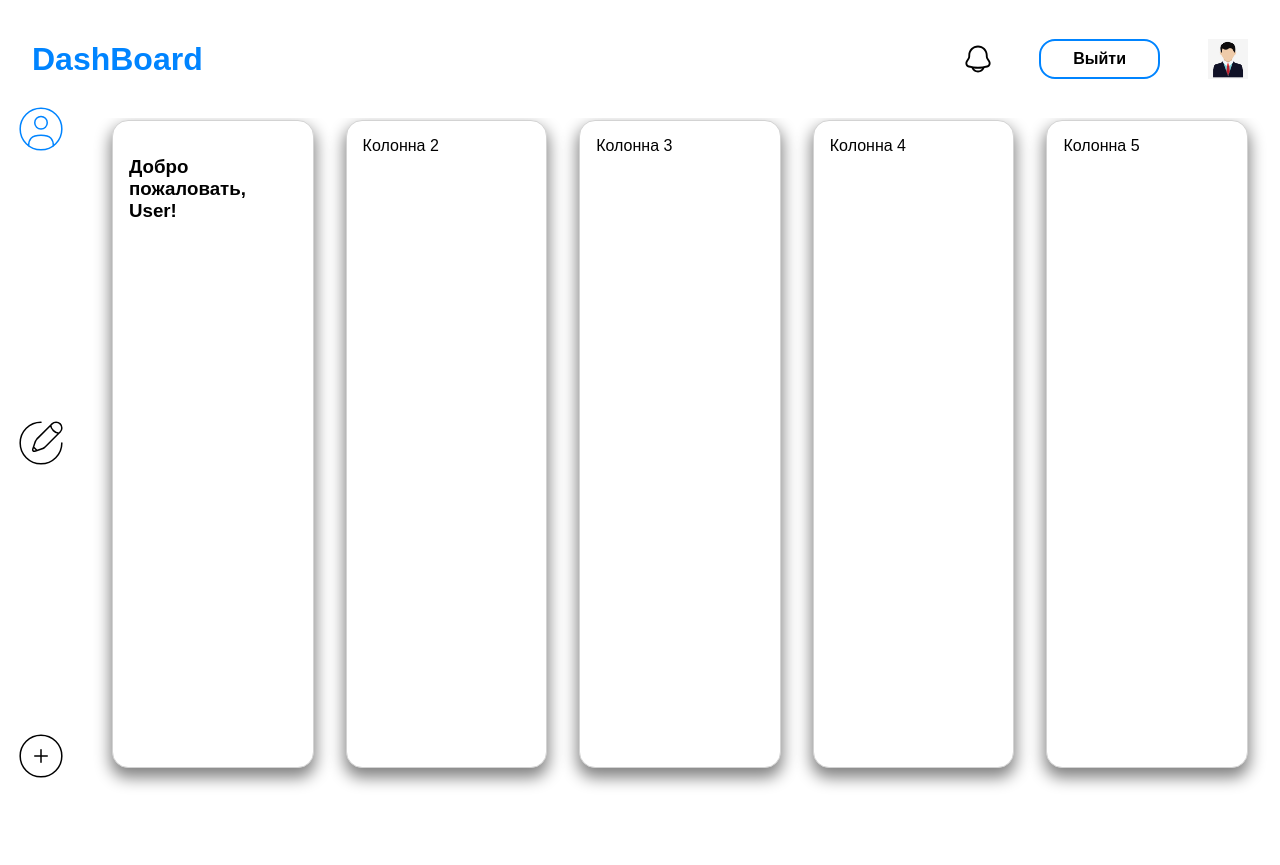
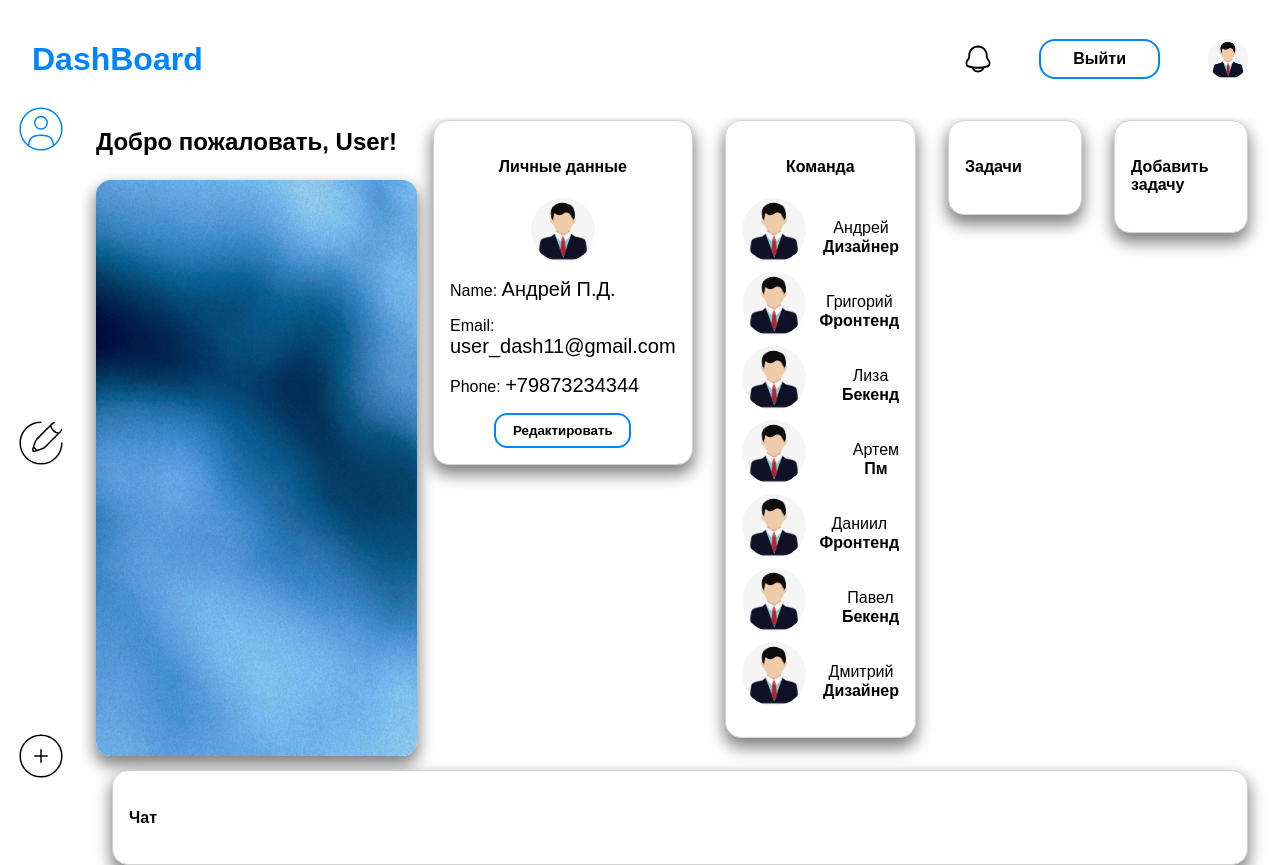
Before and after one commit to firstdray/Hackaton, a React (Create React App) app: page /profile in a window 1280 px wide. Before the commit the page ends 800 px from the top, so only its background shows below. Built offline with nearby package versions, Linux system fonts and the light colour scheme.

Commit message:
update profile.jsx and profile.css

```diff
--- a/src/components/Profile/profile.css
+++ b/src/components/Profile/profile.css
@@ -4,6 +4,11 @@
     height: 100vh;
 
 }
+
+img {
+    border-radius: 50%;
+}
+
 
 .Profile .header {
     position: fixed;
@@ -35,14 +40,6 @@
     vertical-align: middle;
 }
 
-/*.Profile .header .header-buttons button {*/
-/*    background: white;*/
-/*    color: black;*/
-/*    border: 2px solid #0084ff;*/
-/*    border-radius: 1em;*/
-/*    padding: .1em 2em;*/
-/*    font-weight: bold;*/
-/*}*/
 
 .Profile .header .header-buttons .link {
     background: white;
@@ -81,7 +78,7 @@
 .Profile .sidebar button {
     background: white;
     padding: 0;
-    border:none;
+    border: none;
     cursor: pointer;
 }
 
@@ -100,7 +97,21 @@
     flex-wrap: wrap;
 }
 
-.Profile .main .column {
+.Profile .main .greetings h3 {
+    font-size: 1.5em;
+}
+
+.Profile .main .greetings img {
+    border-radius: 0.93em;
+    width: 321px;
+    max-height: 911px;
+    height: 88.6%;
+    box-shadow: 0 .5em 1em .1em gray;
+}
+
+
+.Profile .main .column-data {
+    height: fit-content;
     margin: 1em;
     background: white;
     padding: 1em;
@@ -109,6 +120,126 @@
     border-radius: 1em;
     box-shadow: 0 .5em 1em .1em gray;
     flex: 1 1 1em;
+    display: flex;
+    flex-direction: column;
+    align-items: center;
+}
+
+.Profile .main .column-data h4 {
+    font-size: 1em;
+    text-align: center;
+}
+
+.Profile .main .column-data img {
+    width: 4em;
+    height: 4em;
+}
+
+.Profile .main .column-data p {
+    font-size: 1em;
+}
+.Profile .main .column-data span {
+    font-size: 1.25rem;
+}
+
+.Profile .main .column-data button {
+    background: white;
+    color: black;
+    border: 2px solid #0084ff;
+    border-radius: 1em;
+    padding: .625em 1.25em;
+    font-weight: bold;
+    display: flex;
+    text-decoration: none;
+    align-items: center;
+    cursor: pointer;
+}
+
+.Profile .main .column-team {
+    margin: 1em;
+    background: white;
+    padding: 1em;
+    box-sizing: border-box;
+    border: 1px solid lightgray;
+    border-radius: 1em;
+    box-shadow: 0 .5em 1em .1em gray;
+    flex: 1 1 1em;
+    width: 12em;
+}
+
+.Profile .main .column-team h4 {
+    text-align: center;
+    font-size: 1em;
+}
+
+.Profile .main .column-team .gp {
+    display: flex;
+    flex-direction: column;
+    gap: .625em;
+}
+
+.Profile .main .column-team .team {
+    display: flex;
+    flex-direction: row;
+    align-items: center;
+    gap: .875em;
+    justify-content: space-between;
+}
+
+.Profile .main .column-team .team img {
+    width: 4em;
+    height: 4em;
+}
+
+.Profile .main .column-team .team .desc {
+    display: flex;
+    flex-direction: column;
+    align-items: center;
+    line-height: .18em;
+    text-align: center;
+}
+
+.Profile .main .column-team .team .desc span {
+    font-weight: bold;
+}
+
+.Profile .main .column-tasc {
+    margin: 1em;
+    background: white;
+    padding: 1em;
+    box-sizing: border-box;
+    border: 1px solid lightgray;
+    border-radius: 1em;
+    box-shadow: 0 .5em 1em .1em gray;
+    flex: 1 1 1em;
+    height: fit-content;
+    width: 12em;
+}
+
+.Profile .main .column-add {
+    margin: 1em;
+    background: white;
+    padding: 1em;
+    box-sizing: border-box;
+    border: 1px solid lightgray;
+    border-radius: 1em;
+    box-shadow: 0 .5em 1em .1em gray;
+    flex: 1 1 1em;
+    height: fit-content;
+    width: 12em;
+}
+
+.Profile .main .column-chat {
+    margin: 1em;
+    background: white;
+    padding: 1em;
+    box-sizing: border-box;
+    border: 1px solid lightgray;
+    border-radius: 1em;
+    box-shadow: 0 .5em 1em .1em gray;
+    flex: 1 1 1em;
+    height: fit-content;
+    width: 12em;
 }
 
 @media (orientation: portrait) {
--- a/src/components/Profile/profile.jsx
+++ b/src/components/Profile/profile.jsx
@@ -4,25 +4,110 @@ import "./profile.css"
 
 import profile from "../../assets/icons/profileAct.svg"
 import dashboard from "../../assets/icons/dashboard.svg"
+import bg from "../../assets/image/bg.jpg"
+import userpic from "../../assets/image/userpic.png"
 
 import Sidebar  from "./Sidebar/sidebar";
 import Header  from "../Header/header";
 
 class Profile extends React.Component {
     render() {
+        let span = <>Дизайнер</>;
         return (
             <>
-            <div className="Profile">
-                <Header/>
-                <Sidebar profile={profile} dashboard={dashboard}/>
-                <div className="main">
-                    <div className="column"><h3>Добро пожаловать, User!</h3></div>
-                    <div className="column">Колонна 2</div>
-                    <div className="column">Колонна 3</div>
-                    <div className="column">Колонна 4</div>
-                    <div className="column">Колонна 5</div>
+                <div className="Profile">
+                    <Header/>
+                    <Sidebar profile={profile} dashboard={dashboard}/>
+                    <div className="main">
+                        <div className="greetings">
+                            <h3>Добро пожаловать, User!</h3>
+                            <img src={bg} alt="bg"/>
+                        </div>
+                        <div className="column-data">
+                            <h4>Личные данные</h4>
+                            <img src={userpic} alt="user"/>
+                            <div className="data">
+                                <p>Name: <span>Андрей П.Д.</span></p>
+                                <p>Email: <span>user_dash11@gmail.com</span></p>
+                                <p>Phone: <span>+79873234344</span></p>
+                            </div>
+                            <button>Редактировать</button>
+                        </div>
+
+                        <div className="column-team">
+                            <h4>Команда</h4>
+                            <div className="gp">
+                                <div className="team">
+                                    <img src={userpic} alt="user"/>
+                                    <div className="desc">
+                                        <p>Андрей</p>
+                                        <span>Дизайнер</span>
+                                    </div>
+                                </div>
+
+                                <div className="team">
+                                    <img src={userpic} alt="user"/>
+                                    <div className="desc">
+                                        <p>Григорий</p>
+                                        <span>Фронтенд</span>
+                                    </div>
+                                </div>
+
+                                <div className="team">
+                                    <img src={userpic} alt="user"/>
+                                    <div className="desc">
+                                        <p>Лиза</p>
+                                        <span>Бекенд</span>
+                                    </div>
+                                </div>
+
+                                <div className="team">
+                                    <img src={userpic} alt="user"/>
+                                    <div className="desc">
+                                        <p>Артем</p>
+                                        <span>Пм</span>
+                                    </div>
+                                </div>
+
+                                <div className="team">
+                                    <img src={userpic} alt="user"/>
+                                    <div className="desc">
+                                        <p>Даниил</p>
+                                        <span>Фронтенд</span>
+                                    </div>
+                                </div>
+
+                                <div className="team">
+                                    <img src={userpic} alt="user"/>
+                                    <div className="desc">
+                                        <p>Павел</p>
+                                        <span>Бекенд</span>
+                                    </div>
+                                </div>
+
+                                <div className="team">
+                                    <img src={userpic} alt="user"/>
+                                    <div className="desc">
+                                        <p>Дмитрий</p>
+                                        <span>Дизайнер</span>
+                                    </div>
+                                </div>
+                            </div>
+                        </div>
+
+                        <div className="column-tasc">
+                            <h4>Задачи</h4>
+                        </div>
+
+                        <div className="column-add">
+                            <h4>Добавить задачу</h4>
+                        </div>
+
+                        <div className="column-chat">
+                            <h4>Чат</h4>
+                        </div>
+                    </div>
                 </div>
-            </div>
             </>
         )
     }
```
